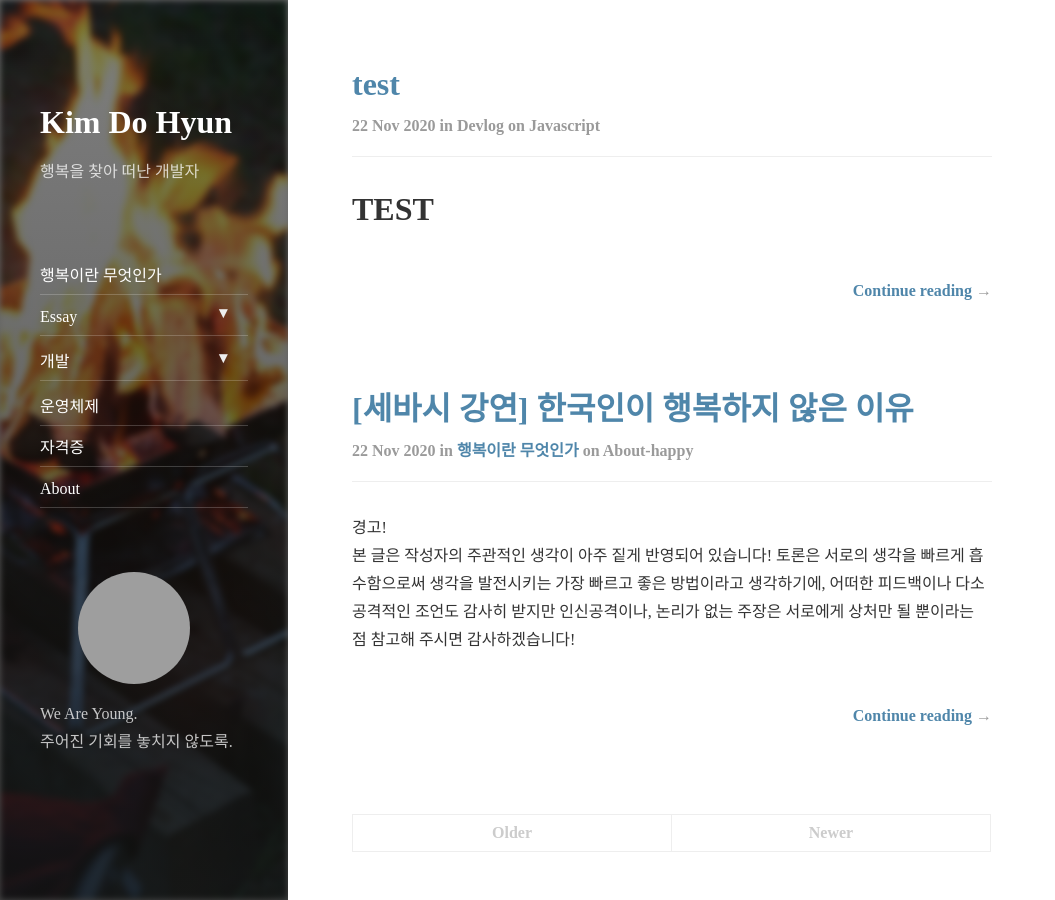
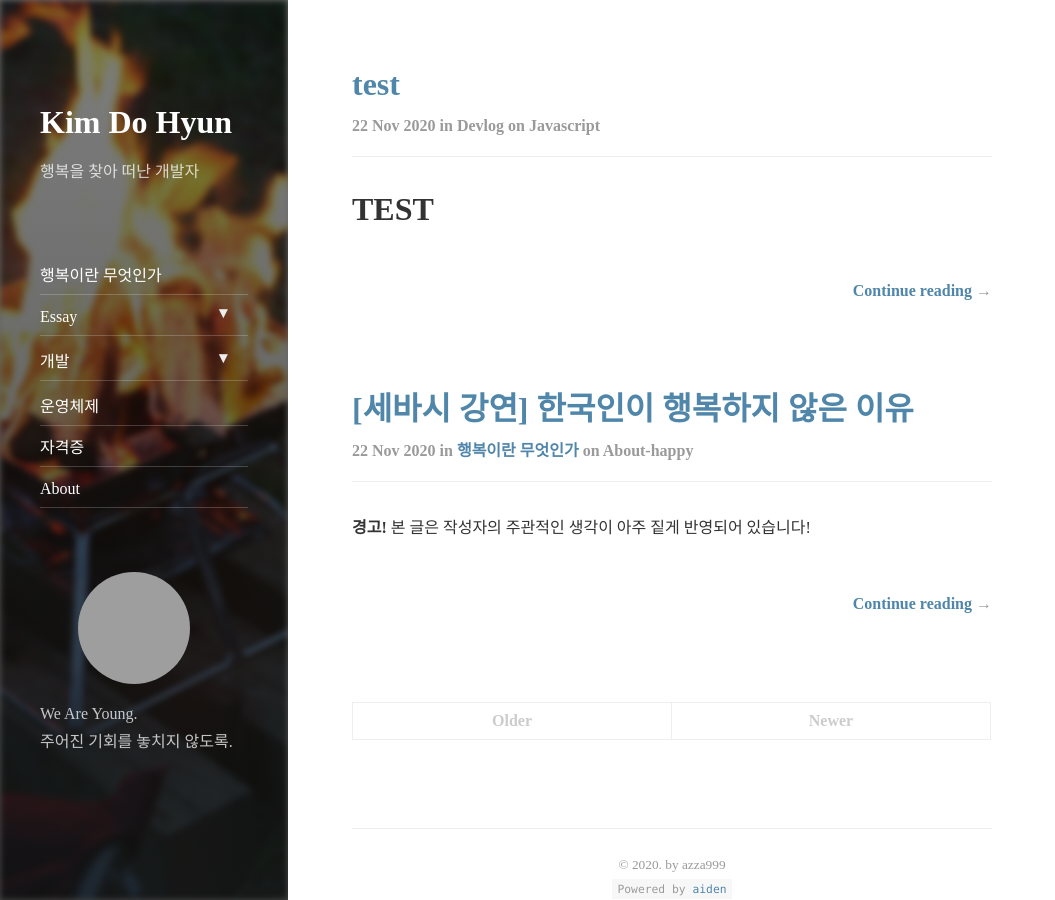
Before and after one commit to azza999/azza999.github.io, a Jekyll site: the page built from index.html, in a window 1280 px wide and 900 px high. Shown: the whole window, without its empty margins (0-1055 px from the left). Built offline with Jekyll 4.4.1, drawn with Linux system fonts in a browser that asks for light colours; nearby versions of some CDN libraries; the list of posts is cut into pages by our own code; some of the changed lines change nothing that is shown; grey boxes are pictures that could not be loaded.

Commit message:
clearify post

```diff
--- a/_posts/2020-11-22-sebasi-reason-that-unhappy-korean.md
+++ b/_posts/2020-11-22-sebasi-reason-that-unhappy-korean.md
@@ -1,16 +1,25 @@
 ---
-layout: post
-title:  "[세바시 강연] 한국인이 행복하지 않은 이유"
-subtitle:   "더 많은 행복을 추구하는 한국인"
-categories: about-happy
-tags: about-happy
+layout:		post
+title:		"[세바시 강연] 한국인이 행복하지 않은 이유"
+subtitle:	"더 많은 행복을 추구하는 한국인"
+categories:	about-happy
+tags:		about-happy
+hard_wrap: true
 
 ---
 
-경고!
-본 글은 작성자의 주관적인 생각이 아주 짙게 반영되어 있습니다! 토론은 서로의 생각을 빠르게 흡수함으로써 생각을 발전시키는 가장 빠르고 좋은 방법이라고 생각하기에, 어떠한 피드백이나 다소 공격적인 조언도 감사히 받지만 인신공격이나, 논리가 없는 주장은 서로에게 상처만 될 뿐이라는 점 참고해 주시면 감사하겠습니다!
+<b>경고!</b>
+본 글은 작성자의 주관적인 생각이 아주 짙게 반영되어 있습니다!
+
+토론은 서로의 생각을 빠르게 흡수함으로써 생각을 발전시키는 가장 빠르고 좋은 방법이라고 생각하기에,
+
+어떠한 피드백이나 다소 공격적인 조언도 감사히 받지만 인신공격이나, 논리가 없는 주장은 서로에게 상처만 될 뿐이라는 점 참고해 주시면 감사하겠습니다!
+
 
 <iframe width="560" height="315" src="https://www.youtube.com/embed/jFlEOIBQTpI" frameborder="0" allow="accelerometer; autoplay; clipboard-write; encrypted-media; gyroscope; picture-in-picture" allowfullscreen></iframe>
+
+
+
 
 # 한국인이 행복하지 않은 이유
 ___
@@ -19,81 +28,155 @@
 > 행복 추천 강연 '소확행'
 > 저서로 재미의 본질이 있다.
 
+
+
 ## 교수님 소개
 ___
 
-교수님 소개 `https://cms2.ks.ac.kr/media/sub.do?mCode=MN0018&mode=view&idx=PS0002`
+
+교수님 소개 https://cms2.ks.ac.kr/media/sub.do?mCode=MN0018&mode=view&idx=PS0002
 
 김선진 교수님의 책인 『재미의 본질』을 읽어보지는 않았지만, 책의 제목만 봐도 김선진 교수님이 얼마나 '재미'를 추구하는지 알 수 있을 것 같다.
+
+
 
 ### 행복과 재미
 ___
 
+
 > (강의 내용)
 > 강의의 도입부도 '행복'과 '재미'의 차이를 설명하며 시작한다. 사실 차이라고 하기도 애매모호 한게, 교수님의 강의에서 재미는 '행복을 위한 기초' 이기 때문에 재미가 행복에 포함된다고 볼 수 있다.
 
-행복과 재미가 다른 것이라는 의견에 적극적으로 동의한다. 워낙에 추상적인 표현들인 만큼 개개인에 따라 범주도 다르고 정의도 모호하다. 내가 생각하는 재미는 일시적인 것이다. 재미는 오래 가지 못한다. 그리고 행복은... 아직 잘 모르겠다. 행복에 대한 정의를 내릴 수 있다면 아마 많은 사람들이 행복하지 않았을까? 이에 대해서는 나중에 더 풀어보겠다.
+행복과 재미가 다른 것이라는 의견에 적극적으로 동의한다.
+
+워낙에 추상적인 표현들인 만큼 개개인에 따라 범주도 다르고 정의도 모호하다.
+
+내가 생각하는 재미는 일시적인 것이다. 재미는 오래 가지 못한다.
+
+그리고 행복은... 아직 잘 모르겠다. 행복에 대한 정의를 내릴 수 있다면 아마 많은 사람들이 행복하지 않았을까? 이에 대해서는 나중에 더 풀어보겠다.
+
+
 
 ### Unhappy Korean?
 ___
 
+
 > (강의 내용)
-> 미국인들의 'Fun'과 'Happiness', 한국인들의 '재미'와 '행복'의 구글 트렌드 분석 결과를 보여주시는데, 미국인들은 Fun의 검색 비율이 Happiness보다 압도적으로 많고, 한국인들은 그 반대의 양상을 띈다. 그러면서 "행복한 사람은 굳이 행복을 찾을 이유가 없다. (극단적으로 표현하자면) 한국인들은 행복하지 않다." 라고 강연 제목인 주제를 강조하신다.
+> 미국인들의 'Fun'과 'Happiness', 한국인들의 '재미'와 '행복'의 구글 트렌드 분석 결과를 보여주시는데, 미국인들은 Fun의 검색 비율이 Happiness보다 압도적으로 많고, 한국인들은 그 반대의 양상을 띈다.
+>
+> 그러면서 "행복한 사람은 굳이 행복을 찾을 이유가 없다. (극단적으로 표현하자면) 한국인들은 행복하지 않다." 라고 강연 제목인 주제를 강조하신다.
 
-한국인들은 행복하지 않을까? 사실 한국인들이 행복한지는 잘 모르겠다. 그런데 넷플릭스나 외국 커뮤니티(reddit 등)에 들어가보면 외국인들이 우리와 달리 행복한지는 잘 모르겠다. 굳이 외국인과 한국인을 비교할 필요가 있었을까? Fun과 Happiness, 재미와 행복에 대해 검색 결과에서 차이를 보이는 것은 분명한 사실이지만, 직접 Google Trends를 돌려본 결과 우리나라의 행복과 Happines, 재미와 Fun에는 약간의 어감차이가 존재하는 듯 하다. 단순한 문화 차이가 아닐까? 우리나라사람들이 행복을 추구하는 만큼 외국인들이 Fun을 추구한다면, 두 대상을 비교하는 것은 무의미한 것 같다.
+한국인들은 행복하지 않을까? 사실 한국인들이 행복한지는 잘 모르겠다.
+
+그런데 넷플릭스나 외국 커뮤니티(reddit 등)에 들어가보면 외국인들이 우리와 달리 행복한지는 잘 모르겠다.
+
+굳이 외국인과 한국인을 비교할 필요가 있었을까?
+
+Fun과 Happiness, 재미와 행복에 대해 검색 결과에서 차이를 보이는 것은 분명한 사실이지만, 직접 Google Trends를 돌려본 결과 우리나라의 행복과 Happines, 재미와 Fun에는 약간의 어감차이가 존재하는 듯 하다.
+
+단순한 문화 차이가 아닐까? 우리나라사람들이 행복을 추구하는 만큼 외국인들이 Fun을 추구한다면, 두 대상을 비교하는 것은 무의미한 것 같다.
+
+
 
 ### 행복의 조건
 ___
 
+
 > (강의 내용)
 > 우리나라사람들은 행복을 위해서는 3가지가 필요하다는 선입견을 가지고 있고 하신다. 생활의 안정, 가정의 행복, 일의 성공. 하지만 재미없는 안정, 재미없는 가정, 재미없는 성공... 혹시 이렇게 삶에 재미가 없어서 행복하지 않은게 아닌지.
 
-행복하기위한 3가지의 조건에는 어느정도 동의한다. 세가지 조건중 하나인 생활의 안정을 얻었을 때는 정말로 나도 행복했다. 하지만 안정적인 생활은 어떤 것일까? 성공의 기준은? 내가 행복한지도 잘 모르겠는데 가정이 행복한지는 또 어떻게 알 수 있을까? 이런 생각을 하고있던 찰나에 교수님은 '재미'라는 새로운 요소를 던져 주셨다. 실제로 재미있는 영상을 보거나, 이런 글을 쓰고 있으면 그 자체가 재미있어서 잠깐동안이나마 나는 행복하다고 말할 수 있을 것 같다. 그런 점에서 재미는 행복의 기준이 될 수 있을지도 모르겠다.
+행복하기위한 3가지의 조건에는 어느정도 동의한다. 세가지 조건중 하나인 생활의 안정을 얻었을 때는 정말로 나도 행복했다.
+
+하지만 안정적인 생활은 어떤 것일까? 성공의 기준은? 내가 행복한지도 잘 모르겠는데 가정이 행복한지는 또 어떻게 알 수 있을까?
+
+이런 생각을 하고있던 찰나에 교수님은 '재미'라는 새로운 요소를 던져 주셨다.
+
+실제로 재미있는 영상을 보거나, 이런 글을 쓰고 있으면 그 자체가 재미있어서 잠깐동안이나마 나는 행복하다고 말할 수 있을 것 같다. 그런 점에서 재미는 행복의 기준이 될 수 있을지도 모르겠다.
+
+
 
 ### 재미
 ___
 
+
 > (강의 내용)
-> 행복은 주관적 안녕감이다. 행복은 즐거움, 기쁨, 만족, 위안 등 모든 긍정정서를 모두 포함하고 있는 포괄적인 개념이다. 그에 반해 재미는 구체적인 개념이다. 교수님의 정의에 따르면 재미는 새로운 경험을 통해서 느낀 경험이다. 행복은 재미를 포함하는 관계이기 때문에, 행복해도 재미없을 수는 있지만 재미있는데 행복하지 않을수도 없다고 하신다.
+> 행복은 주관적 안녕감이다. 행복은 즐거움, 기쁨, 만족, 위안 등 모든 긍정정서를 모두 포함하고 있는 포괄적인 개념이다.
 
-나는 재미는 일시적이라고 생각하기 때문에, 행복과 재미는 좀더 복잡한 관계라고 생각한다. 행복은 이렇게 쉽게 정의내릴 수 있는게 아닌 것 같다. 이렇게 재미 하나만으로 쉽게 행복해 질 수 있었다면, 주말에 유튜브 보고, 놀러다닐 친구들만 있다면 우리 모두 정말 행복한 사람들 이었을 것이다.
+그에 반해 재미는 구체적인 개념이다. 교수님의 정의에 따르면 재미는 새로운 경험을 통해서 느낀 경험이다.
+
+행복은 재미를 포함하는 관계이기 때문에, 행복해도 재미없을 수는 있지만 재미있는데 행복하지 않을수도 없다고 하신다.
+
+나는 재미는 일시적이라고 생각하기 때문에, 행복과 재미는 좀더 복잡한 관계라고 생각한다. 행복은 이렇게 쉽게 정의내릴 수 있는게 아닌 것 같다.
+
+이렇게 재미 하나만으로 쉽게 행복해 질 수 있었다면, 주말에 유튜브 보고, 놀러다닐 친구들만 있다면 우리 모두 정말 행복한 사람들 이었을 것이다.
+
+
 
 ### 재미와 행복의 순환
 ___
+
 
 > (강의 내용)
 > 행복보다는 재미를 먼저 찾자. 삶이 재미있으면 생활이 안정되고, 가정이 행복하고, 일도 성공하게 되어 있다.
 
 나는 이미 교수님과 다른 생각을 갖고 있는 것 같다... 재미있게 사는 삶이 긍정에너지를 발휘해서 삶에 좋은 영향을 끼칠 수는 있겠지만, 재미를 느끼는 주제, 요소에 따라서 삶은 어떤 방향으로던지 바뀔 수 있다.
 
+
+
 ### 그렇다면, 재미의 조건은?
 ___
+
 
 > (강의 내용)
 > 교수님은 FUN의 조건을 Free, Unfamiliar, Network로 정의하신다. 재미는 Free. 스스로 원해서 느껴야 하고, Unfamiliar. 새로운 것이어야 하며, Network. 혼자서가 아닌 주변에 재미를 함께 나눌 사람이 있을때 진정으로 Fun을 느낄 수 있다고 한다.
 
 강연 시간이 부족해서 영상으로 보기에는 다소 설명이 부족한 감이 있었는데, 생각해보면 3가지 조건 모두 재미의 요소로 볼 때, 부족하지 않은 것들이다.
 
+
+
 ### 재미의 실천사항
 ___
+
 
 > (강의 내용)
 > 교수님이 제시한 실천사항은 5개이다. 가지기, 키우기, 배우기, 만들기, 만나기. 그리고 이 모든 것을 Free, Unfamiliar, Network와 함께할 것. 자유롭게 가지고 만들고, 새로운 것을 키우고 만들고, 다른사람들을 만날 것.
 
-여기서 흥미로운 점을 발견했다. 재미의 실천사항으로 제시하신 5가지 조건 모두를 만족하는게 바로 '게임'이기 때문이다. 인류의 놀이 문화는 계속해서 발전해 왔다. 그리고 마침내, 2진수의 데이터를 가질 수도, 키울 수도, 배울 수도, 만들 수도, 만날 수도 있는 온라인 게임이 생겼고, 현실에서 쉽게 만족할 수 없는 5가지 실천사항을 온라인 게임에서 쉽게 이룰 수 있는 것이다. 나도 온라인 게임을 즐기는 입장에서 게임이 나쁘다는 것은 아니지만, 위의 내용처럼, 재미만 추구해서는 행복한 사람이 될 수 없다는 것이다. 교수님께서 '가지기' 만을 예시로 드셨지만, 원한다고 다 가지다가는 가산(家産)이 절딴날 수도 있다고 하신 것도 아마 비슷한 맥락일 것이다. 중요한 점은, 재미는 행복에 모두 포함되지는 않는다는 것이다.
+여기서 흥미로운 점을 발견했다. 재미의 실천사항으로 제시하신 5가지 조건 모두를 만족하는게 바로 '게임'이기 때문이다.
+
+인류의 놀이 문화는 계속해서 발전해 왔다. 그리고 마침내, 2진수의 데이터를 가질 수도, 키울 수도, 배울 수도, 만들 수도, 만날 수도 있는 온라인 게임이 생겼고, 현실에서 쉽게 만족할 수 없는 5가지 실천사항을 온라인 게임에서 쉽게 이룰 수 있는 것이다.
+
+나도 온라인 게임을 즐기는 입장에서 게임이 나쁘다고 말하고 싶은 것은 아니지만, 위의 내용처럼, 재미만 추구해서는 행복한 사람이 될 수 없다는 것이다.
+
+교수님께서 '가지기' 만을 예시로 드셨지만, 원한다고 다 가지다가는 가산(家産)이 결딴날 수도 있다고 하신 것도 아마 비슷한 맥락일 것이다.
+
+중요한 점은, 재미는 행복에 완전히 포함되지는 않는다는 것이다.
+
+
 
 ### 가장 핵심적인 태도
 ___
 
+
 > (강의 내용)
 > 재미를 얻는데 가장 중요한 것은 '동심'이다. 좋아하는 것도 없고, 재미있는 것도 없다면. 끌리면 경험해보고 재미가 없다면 다른 것을 찾으면 된다. 재미는 공짜이다.
 
-나도 이것저것 경험 해보는 것을 좋아하는 사람으로서, 이 내용에 전적으로 동의한다. 다만 교수님께서 어떻게 끌리는 것을 찾을 수 있는지, 세상에 얼마나 많은 경험거리가 있는지 조금 설명을 해주셨으면 참 좋았을텐데, 15분이라는 시간 제한이 조금 아쉬웠다. 사견을 붙이자면, 나는 웹서핑을 즐긴다. 뭔가를 찾는 것도 좋지만, 요즘같은 시국에 웹서핑만한게 없다. 집안에서도 온 세상을 돌아다니며 다른사람이 쓴 글을 읽고, 어떤게 있는지 인터넷으로 찾아다니다 보면, 달고나 커피도 찾을 수 있고, 내 인생의 버킷리스트에 한줄을 추가할 수도 있다. 집 밖을 돌아다니던 인터넷 서핑을 즐기던 여러군데에 다니다 보면, 새로운 경험거리를 찾을 수 있을 것이다.
+나도 이것저것 경험 해보는 것을 좋아하는 사람으로서, 이 내용에 전적으로 동의한다.
+
+다만 교수님께서 어떻게 끌리는 것을 찾을 수 있는지, 세상에 얼마나 많은 경험거리가 있는지 조금 설명을 해주셨으면 참 좋았을텐데, 15분이라는 시간 제한이 조금 아쉬웠다.
+
+사견을 붙이자면, 나는 웹서핑을 즐긴다. 뭔가를 찾는 것도 좋지만, 요즘같은 시국에 웹서핑만한게 없다. 집안에서도 온 세상을 돌아다니며 다른사람이 쓴 글을 읽고, 어떤게 있는지 인터넷으로 찾아다니다 보면, 달고나 커피도 찾을 수 있고, 내 인생의 버킷리스트에 한줄을 추가할 수도 있다.
+
+집 밖을 돌아다니던 인터넷 서핑을 즐기던 여러군데에 다니다 보면, 새로운 경험거리를 찾을 수 있을 것이다.
+
+
 
 ## 마치며
 ___
 
-세상에 완전 같은 생각을 가진 사람이 별로 없듯, 나도 교수님과 많은 부분에서 생각의 차이를 보였다. 하지만 교수님께서 마지막에 초등학생의 시를 소개해 주시는데, 재미가 얼마나 쉬운 것이고, 즐길거리가 세상에 얼마나 많은지 정리해 주는 것 같다. 특히 마지막 문장이 정말 인상깊었다.
+
+세상에 완전 같은 생각을 가진 사람이 별로 없듯, 나도 교수님과 많은 부분에서 생각의 차이를 보였다.
+
+하지만 교수님께서 마지막에 초등학생의 시를 소개해 주시는데, 재미가 얼마나 쉬운 것이고, 즐길거리가 세상에 얼마나 많은지 정리해 주는 것 같다. 특히 마지막 문장이 정말 인상깊었다.
 
 > 공짜 (박호현)
 > 선생님께서 세상에 공짜는 없다고 하셨다.
```
